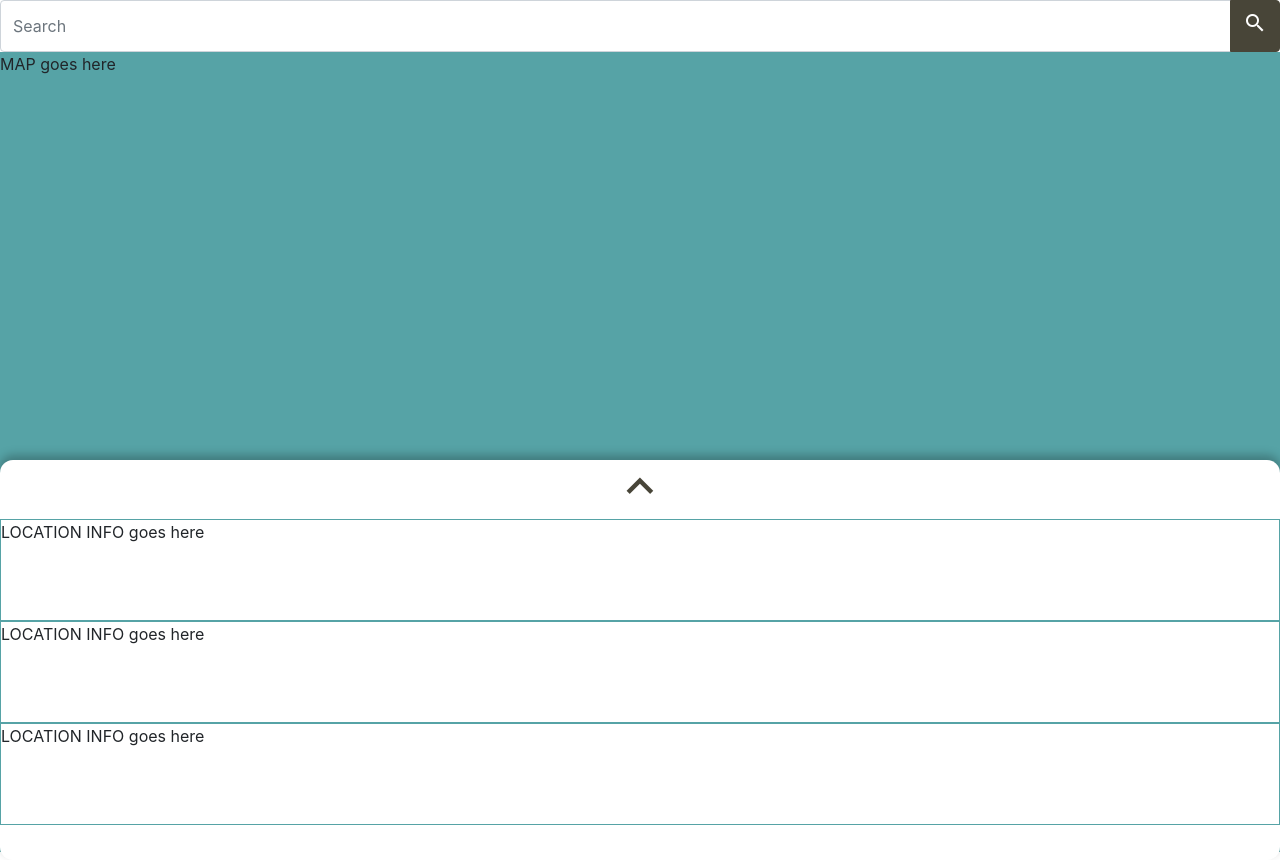
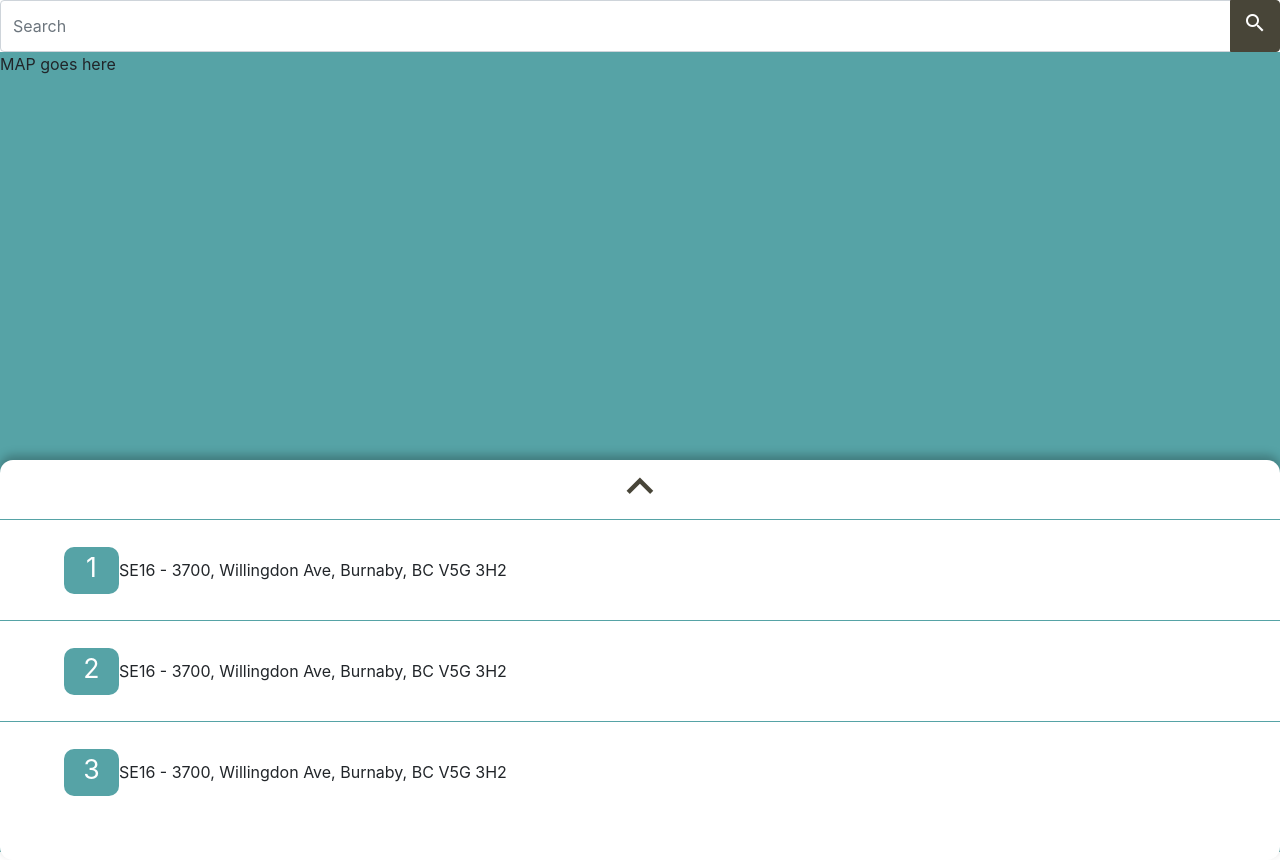
Before and after one commit to yogiduzit/SAFF, a website: page public/html/maps.html in a window 1280 px wide. Drawn offline with nearby package versions, Linux system fonts and the light colour scheme.

Commit message:
changes to location info content

```diff
--- a/public/html/maps.html
+++ b/public/html/maps.html
@@ -55,13 +55,28 @@
         <div class="location_container">
 
             <div class="location_info">
-                LOCATION INFO goes here
+                <div class="location_ranking">
+                    1
+                </div>
+                <div class="location_name">
+                    SE16 - 3700, Willingdon Ave, Burnaby, BC V5G 3H2
+                </div>
             </div>
             <div class="location_info">
-                LOCATION INFO goes here
+                <div class="location_ranking">
+                    2
+                </div>
+                <div class="location_name">
+                    SE16 - 3700, Willingdon Ave, Burnaby, BC V5G 3H2
+                </div>
             </div>
             <div class="location_info">
-                LOCATION INFO goes here
+                <div class="location_ranking">
+                    3
+                </div>
+                <div class="location_name">
+                    SE16 - 3700, Willingdon Ave, Burnaby, BC V5G 3H2
+                </div>
             </div>
         </div>
 
--- a/public/styles/maps.css
+++ b/public/styles/maps.css
@@ -109,9 +109,25 @@
     /* LOCATION INFO */
     .location_container{
         width: 100%;
+
     }
 
     .location_info{
         height: 100px;
-        border: 1px solid var(--color-secondary);
+        border-top: 1px solid var(--color-secondary);
+        display: flex;
+        align-items: center;
     }
+
+    .location_ranking{
+    width: 55px;
+    height: 47px;
+    left: 26px;
+    top: 512px;
+    background: #56A3A6;
+    border-radius: 10px;
+    color: #ffffff;
+    text-align: center;
+    font-size: 20pt;
+    margin-left: 5%;
+    }
```
